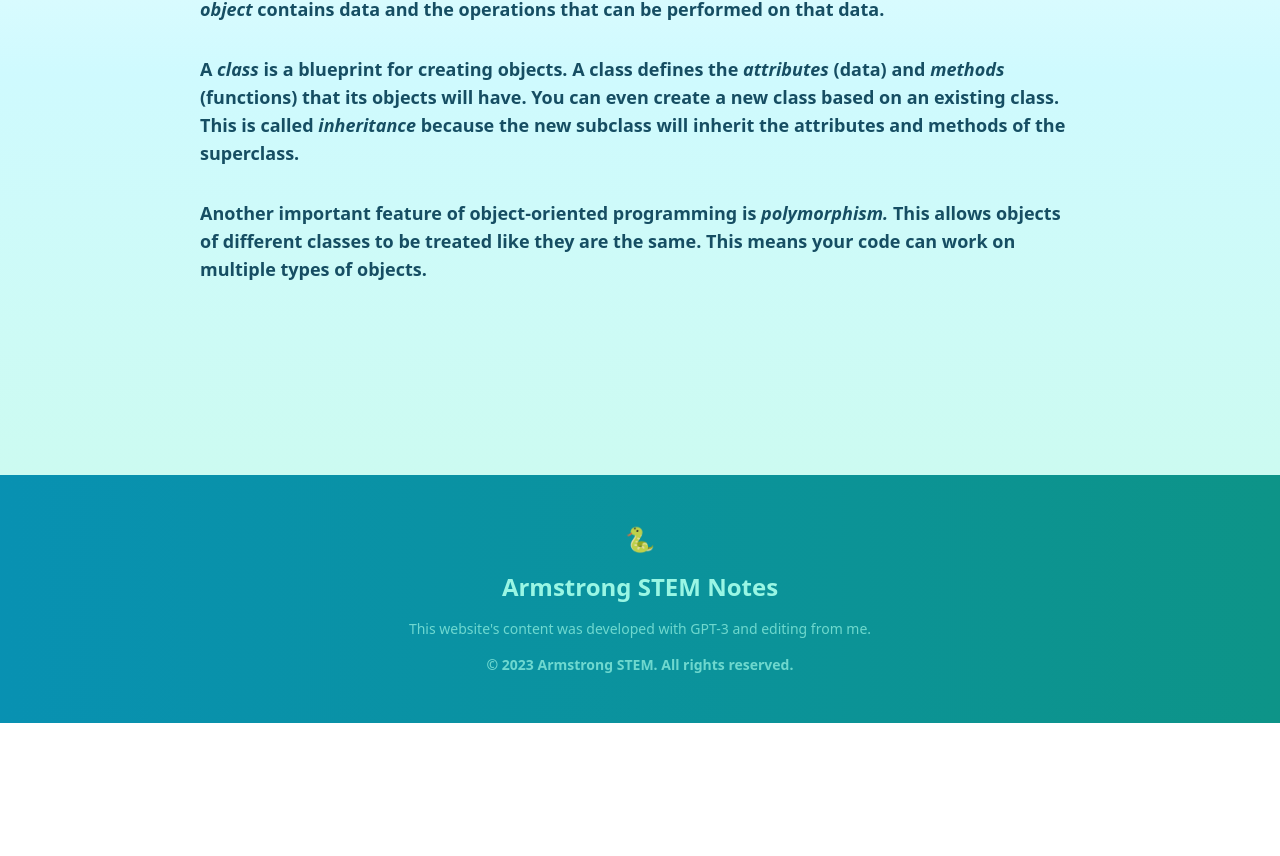
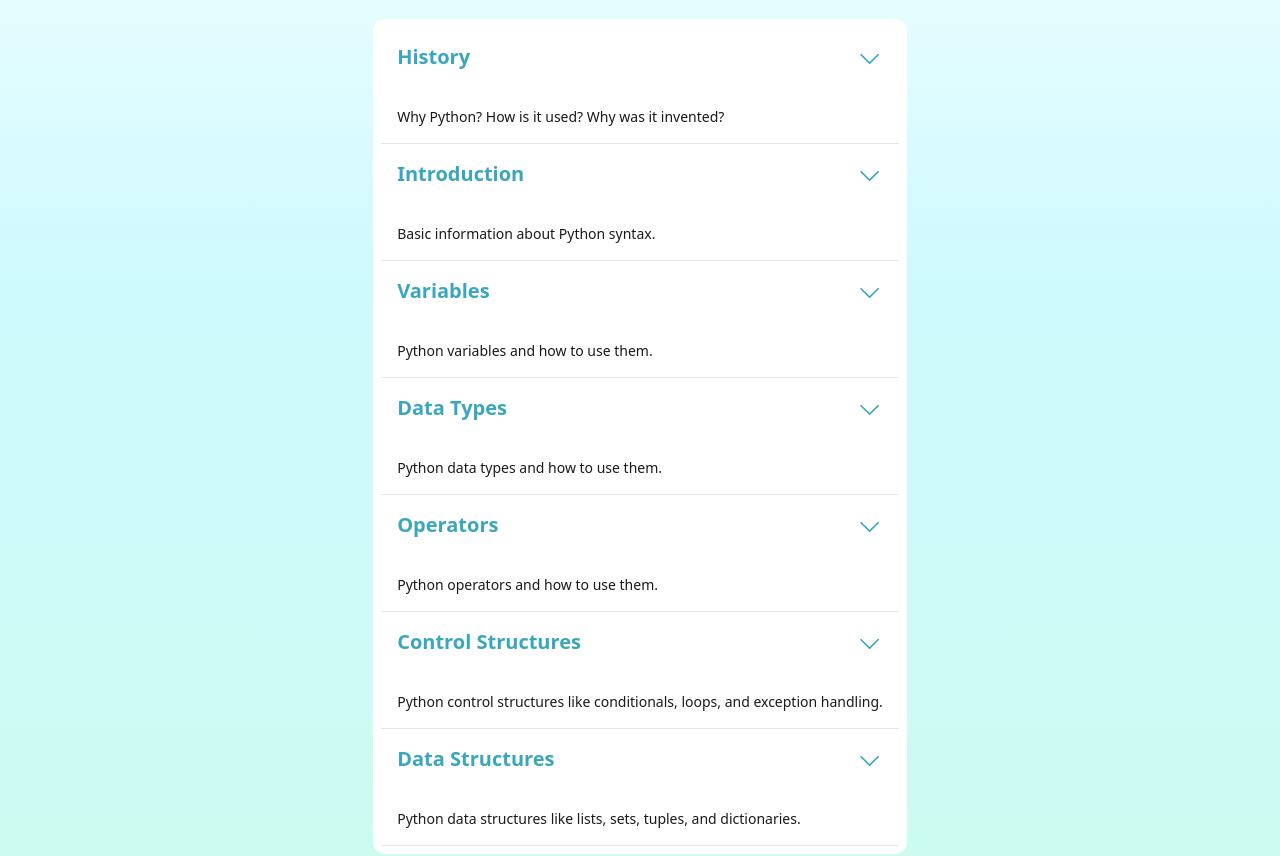
Before and after one commit to ccingram94/armstrongstem, a Next.js app: page /python/basics in a window 1280 px wide. Shown: the part 325-1181 px from the top of the page. Before the commit the page ends 1048 px from the top, so only its background shows below. Built offline with nearby package versions, Linux system fonts and the light colour scheme.

Commit message:
added python content

```diff
--- a/pages/python/basics.js
+++ b/pages/python/basics.js
@@ -5,6 +5,8 @@
 import Footer from '@/components/footer'
 import data from '@/data.js'
 import { useEffect, useRef } from 'react';
+import { LayoutGroup } from 'framer-motion'
+import { ArrowDownIcon, ChevronDownIcon } from '@heroicons/react/24/solid'
 
 const inter = Inter({ subsets: ['latin'] })
 
@@ -21,9 +23,80 @@
         <Header />
         <div className='w-full pt-12 p-2 pt-12 flex flex-col justify-center items-center text-center text-cyan-900'>
           <h1 className='text-xl md:text-2xl lg:text-6xl p-6 lg:p-12 font-bold text-transparent bg-clip-text bg-gradient-to-r from-cyan-600 to-teal-600'>Python Basics</h1>
-          <h3 className='text-sm lg:text-lg p-2 m-2 lg:font-bold text-left max-w-4xl'>Object-oriented programming is a <i>paradigm</i> that uses objects to represent and change data.  An <i>object</i> contains data and the operations that can be performed on that data.</h3>
-          <h3 className='text-sm lg:text-lg p-2 m-2 lg:font-bold text-left max-w-4xl'>A <i>class</i> is a blueprint for creating objects.  A class defines the <i>attributes</i> (data) and <i>methods</i> (functions) that its objects will have.  You can even create a new class based on an existing class.  This is called <i>inheritance</i> because the new subclass will inherit the attributes and methods of the superclass.</h3>
-          <h3 className='text-sm lg:text-lg p-2 m-2 lg:font-bold text-left max-w-4xl'>Another important feature of object-oriented programming is <i>polymorphism.</i>  This allows objects of different classes to be treated like they are the same.  This means your code can work on multiple types of objects.</h3>
+          <h3 className='text-sm lg:text-lg p-2 m-2 lg:font-bold text-left max-w-4xl'>Python is a fun and easy programming language.</h3>
+
+          <div className='p-2 m-2 max-w-6xl w-fit items-center justify-center text-left bg-white text-stone-900 rounded-xl'>
+            <div className='flex flex-col w-full items-center justify-center'>
+              <div className='w-full flex flex-row opacity-80 hover:opacity-100 transition-all'>
+                <h3 className='font-bold w-full p-2 m-2 text-lg lg:text-xl text-transparent bg-clip-text bg-gradient-to-r from-cyan-600 to-teal-600'>History</h3>
+                <ChevronDownIcon className='text-cyan-600 p-2 m-2 h-12 w-12 w-fit' />
+              </div>
+              <div className='w-full flex flex-col'>
+                <p className='text-sm lg:text-md p-2 m-2'>Why Python?  How is it used?  Why was it invented?</p>
+              </div>
+            </div>
+            <hr className='w-full'/>
+            <div className='flex flex-col w-full items-center justify-center'>
+              <div className='w-full flex flex-row opacity-80 hover:opacity-100 transition-all'>
+                <h3 className='font-bold w-full p-2 m-2 text-lg lg:text-xl text-transparent bg-clip-text bg-gradient-to-r from-cyan-600 to-teal-600'>Introduction</h3>
+                <ChevronDownIcon className='text-cyan-600 p-2 m-2 h-12 w-12 w-fit' />
+              </div>
+              <div className='w-full flex flex-col'>
+                <p className='text-sm lg:text-md p-2 m-2'>Basic information about Python syntax.</p>
+              </div>
+            </div>
+            <hr className='w-full'/>
+            <div className='flex flex-col w-full items-center justify-center'>
+              <div className='w-full flex flex-row opacity-80 hover:opacity-100 transition-all'>
+                <h3 className='font-bold w-full p-2 m-2 text-lg lg:text-xl text-transparent bg-clip-text bg-gradient-to-r from-cyan-600 to-teal-600'>Variables</h3>
+                <ChevronDownIcon className='text-cyan-600 p-2 m-2 h-12 w-12 w-fit' />
+              </div>
+              <div className='w-full flex flex-col'>
+                <p className='text-sm lg:text-md p-2 m-2'>Python variables and how to use them.</p>
+              </div>
+            </div>
+            <hr className='w-full'/>
+            <div className='flex flex-col w-full items-center justify-center'>
+              <div className='w-full flex flex-row opacity-80 hover:opacity-100 transition-all'>
+                <h3 className='font-bold w-full p-2 m-2 text-lg lg:text-xl text-transparent bg-clip-text bg-gradient-to-r from-cyan-600 to-teal-600'>Data Types</h3>
+                <ChevronDownIcon className='text-cyan-600 p-2 m-2 h-12 w-12 w-fit' />
+              </div>
+              <div className='w-full flex flex-col'>
+                <p className='text-sm lg:text-md p-2 m-2'>Python data types and how to use them.</p>
+              </div>
+            </div>
+            <hr className='w-full'/>
+            <div className='flex flex-col w-full items-center justify-center'>
+              <div className='w-full flex flex-row opacity-80 hover:opacity-100 transition-all'>
+                <h3 className='font-bold w-full p-2 m-2 text-lg lg:text-xl text-transparent bg-clip-text bg-gradient-to-r from-cyan-600 to-teal-600'>Operators</h3>
+                <ChevronDownIcon className='text-cyan-600 p-2 m-2 h-12 w-12 w-fit' />
+              </div>
+              <div className='w-full flex flex-col'>
+                <p className='text-sm lg:text-md p-2 m-2'>Python operators and how to use them.</p>
+              </div>
+            </div>
+            <hr className='w-full'/>
+            <div className='flex flex-col w-full items-center justify-center'>
+              <div className='w-full flex flex-row opacity-80 hover:opacity-100 transition-all'>
+                <h3 className='font-bold w-full p-2 m-2 text-lg lg:text-xl text-transparent bg-clip-text bg-gradient-to-r from-cyan-600 to-teal-600'>Control Structures</h3>
+                <ChevronDownIcon className='text-cyan-600 p-2 m-2 h-12 w-12 w-fit' />
+              </div>
+              <div className='w-full flex flex-col'>
+                <p className='text-sm lg:text-md p-2 m-2'>Python control structures like conditionals, loops, and exception handling.</p>
+              </div>
+            </div>
+            <hr className='w-full'/>
+            <div className='flex flex-col w-full items-center justify-center'>
+              <div className='w-full flex flex-row opacity-80 hover:opacity-100 transition-all'>
+                <h3 className='font-bold w-full p-2 m-2 text-lg lg:text-xl text-transparent bg-clip-text bg-gradient-to-r from-cyan-600 to-teal-600'>Data Structures</h3>
+                <ChevronDownIcon className='text-cyan-600 p-2 m-2 h-12 w-12 w-fit' />
+              </div>
+              <div className='w-full flex flex-col'>
+                <p className='text-sm lg:text-md p-2 m-2'>Python data structures like lists, sets, tuples, and dictionaries.</p>
+              </div>
+            </div>
+            <hr className='w-full'/>
+          </div>
 
 
         </div>
```
